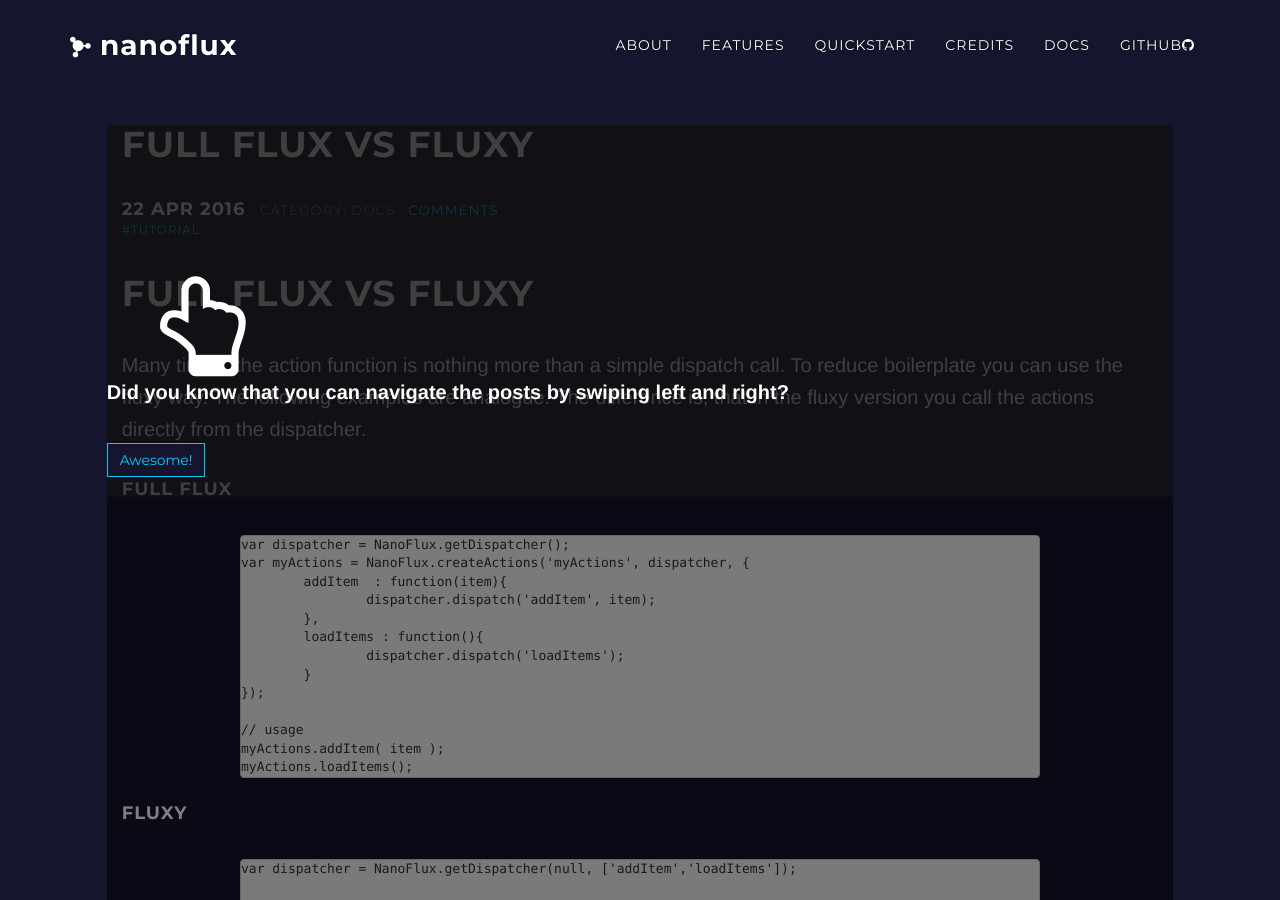
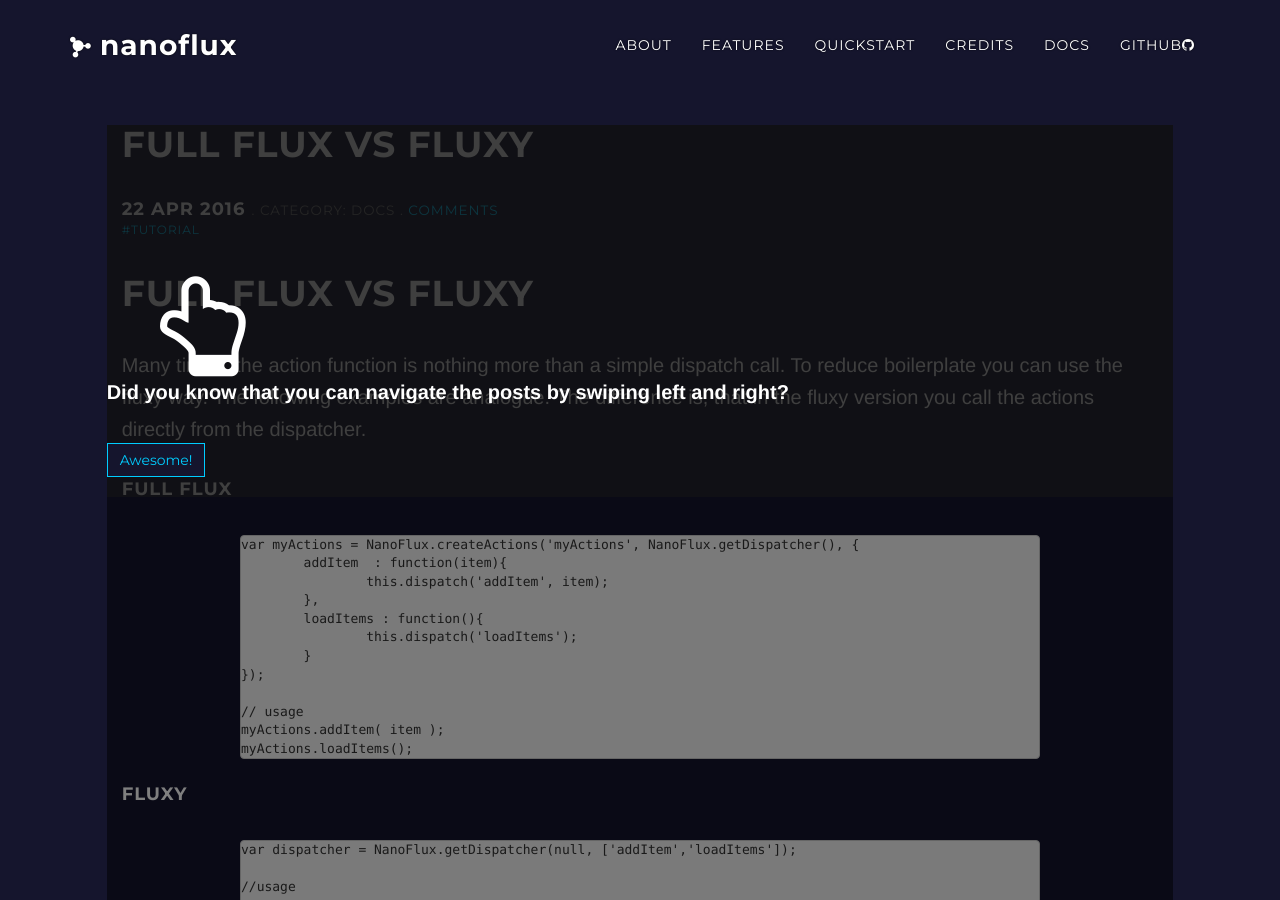
Before and after one commit to ohager/nanoflux, a Jekyll site: the page built from _posts/2016-04-22-fullflux-vs-fluxy.md, in a window 1280 px wide and 900 px high. Built offline with Jekyll 4.4.1, drawn with Linux system fonts in a browser that asks for light colours; nearby versions of some CDN libraries; comment, search, counter and statistics services are not loaded; a style sheet for code colours, icons or effects is not loaded.

Commit message:
Correction FluxyFlux Docu

```diff
--- a/_posts/2016-04-22-fullflux-vs-fluxy.md
+++ b/_posts/2016-04-22-fullflux-vs-fluxy.md
@@ -13,13 +13,12 @@ The following examples are analogue. The difference is, that in the fluxy versio
 
 #### Full Flux
 {% highlight javascript %}
-var dispatcher = NanoFlux.getDispatcher();
-var myActions = NanoFlux.createActions('myActions', dispatcher, {
+var myActions = NanoFlux.createActions('myActions', NanoFlux.getDispatcher(), {
 	addItem  : function(item){
-		dispatcher.dispatch('addItem', item);
+		this.dispatch('addItem', item);
 	},
 	loadItems : function(){
-		dispatcher.dispatch('loadItems');
+		this.dispatch('loadItems');
 	}
 });
 
```
